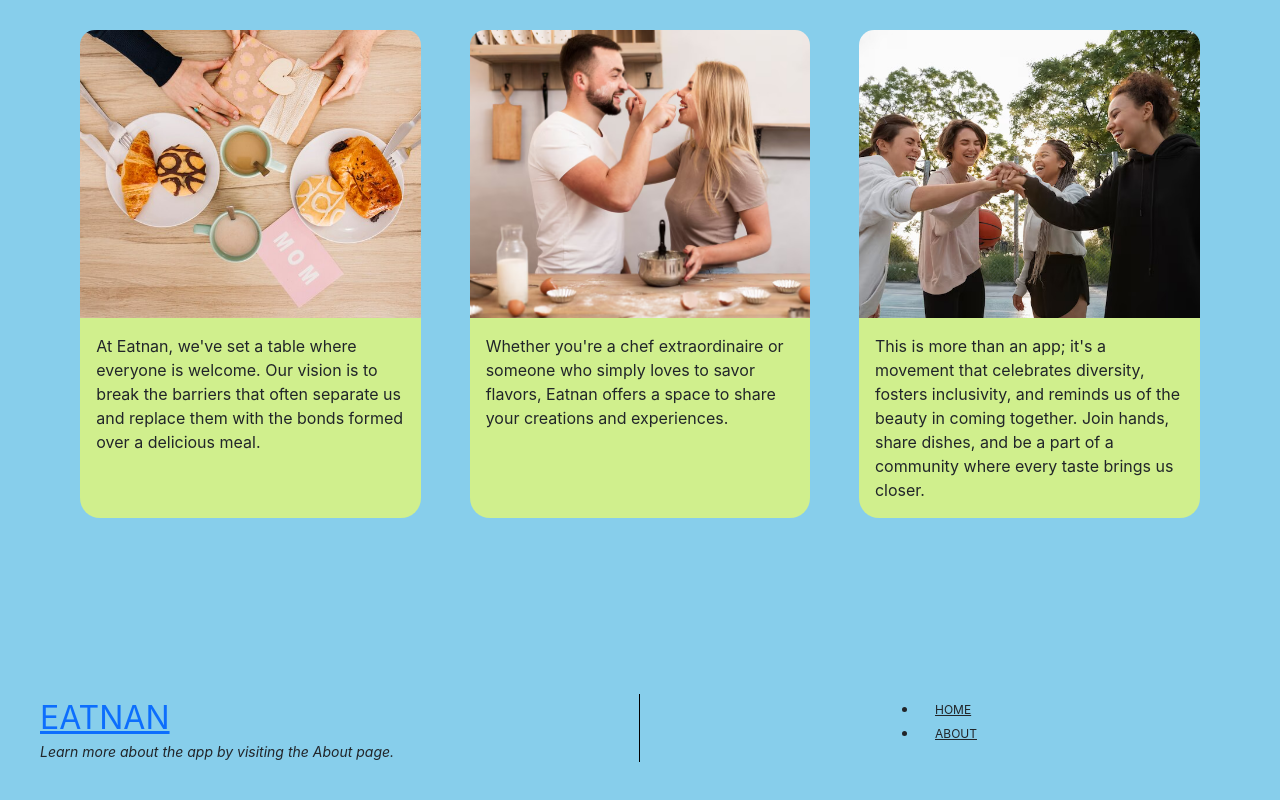
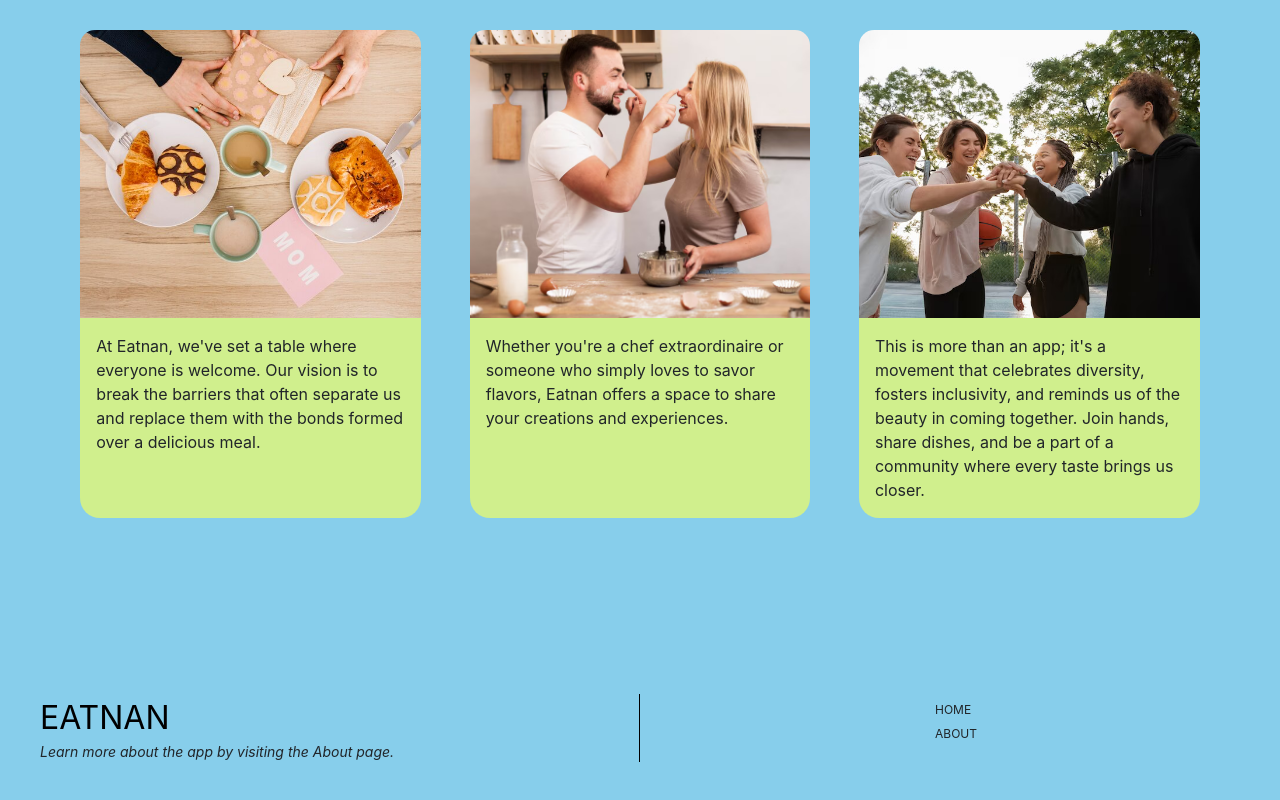
Before and after one commit to Tarek994/new-react-graphql, a React (Create React App) app: page /#/ in a window 1280 px wide. Shown: the part 2626-3426 px from the top of the page. Built offline with nearby package versions, Linux system fonts and the light colour scheme; a web font is replaced by a local one.

Commit message:
style(index.css): sit the fix style for a links

```diff
--- a/src/index.css
+++ b/src/index.css
@@ -12,3 +12,12 @@ code {
   font-family: source-code-pro, Menlo, Monaco, Consolas, 'Courier New',
     monospace;
 }
+
+a {
+  text-decoration: none;
+  color: #000;
+}
+
+li {
+  list-style: none;
+}
```
